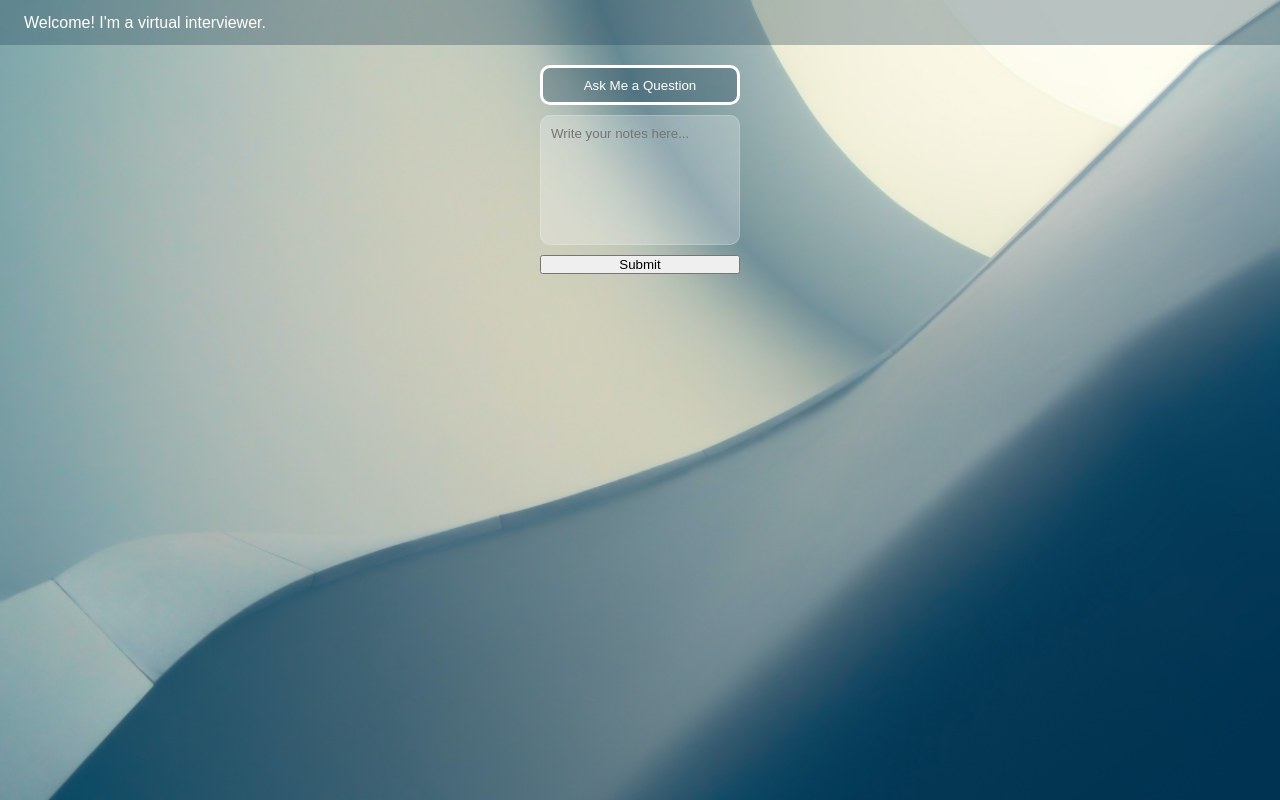
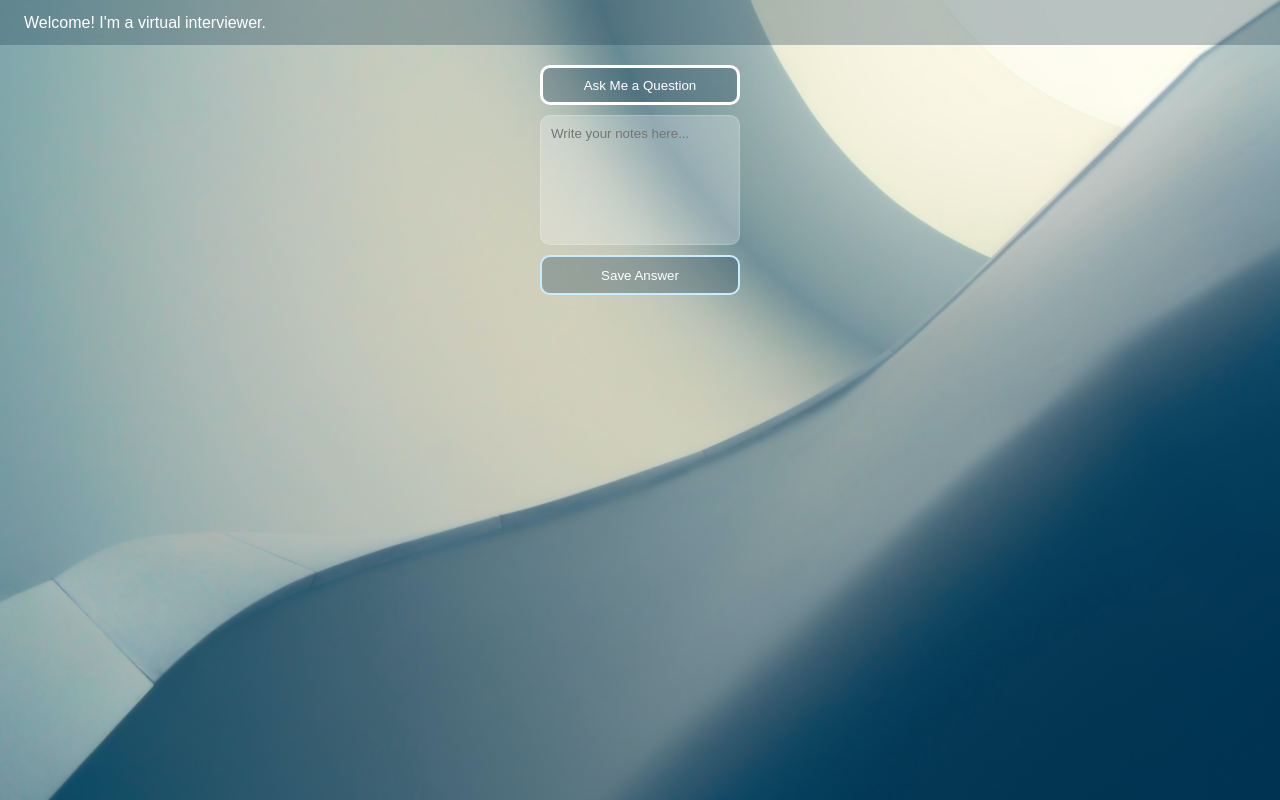
Before and after one commit to michmitz/interview-prep, a Next.js app: page / in a window 1280 px wide. Built offline with nearby package versions, Linux system fonts and the light colour scheme.

Commit message:
Style button

```diff
--- a/components/answer_field/AnswerField.module.css
+++ b/components/answer_field/AnswerField.module.css
@@ -1,6 +1,8 @@
 .container {
   display: flex;
   flex-direction: column;
+  justify-content: center;
+  align-items: center;
   width: 100%;
 }
 
@@ -17,4 +19,15 @@
   text-align: top;
   resize: none;
   outline: none;
+  width: 100%;
 }
+
+.button {
+  height: 40px;
+  width: 200px;
+  background-color: rgb(21, 56, 82, 0.3);
+  border-radius: 10px;
+  border: solid 2px rgb(201, 237, 255);
+  color: white;
+  cursor: pointer;
+}
--- a/components/answer_field/AnswerField.tsx
+++ b/components/answer_field/AnswerField.tsx
@@ -19,7 +19,7 @@ export const AnswerField: React.FC<AnswerFieldProps> = ({
         onChange={onChange}
         placeholder={answerField}
       />
-      <button onClick={onSubmit}>{answerSubmitButton}</button>
+      <button onClick={onSubmit} className={styles.button}>{answerSubmitButton}</button>
     </div>
   );
 };
--- a/constants/appStrings.ts
+++ b/constants/appStrings.ts
@@ -4,7 +4,7 @@ export const appStrings = {
   prompt1: 'Pretend you are interviewing me for a mid-level frontend software engineer position. Ask me one question, then give me an example answer. Label question and answer.',
   header: 'Welcome! I\'m a virtual interviewer.',
   answerField: 'Write your notes here...',
-  answerSubmitButton: 'Submit',
+  answerSubmitButton: 'Save Answer',
 }
 
 
```
